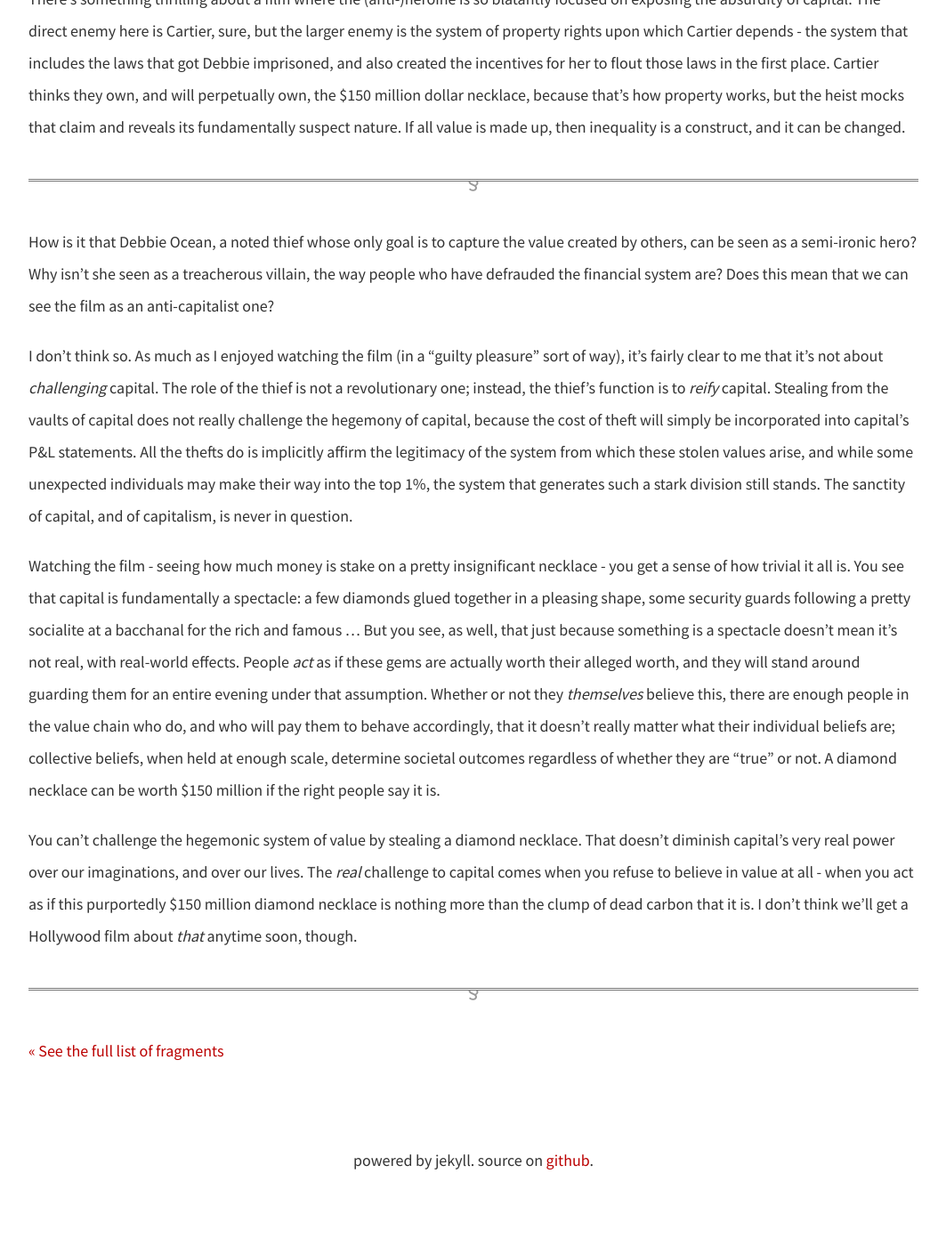
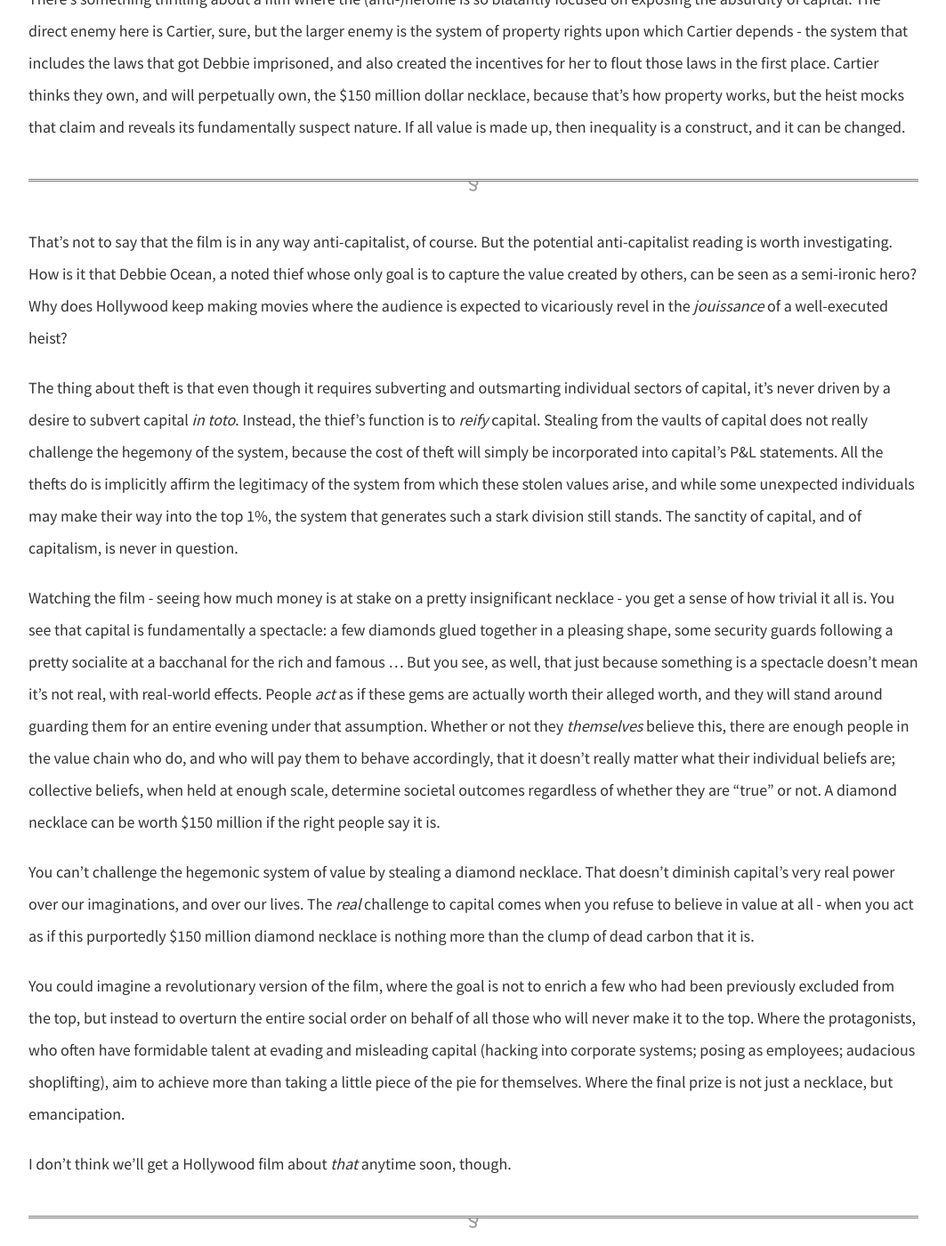
Before and after one commit to dellsystem/dellsystem.github.io, a Jekyll site: the page built from _posts/2019-1-23-fragments-23.md, in a window 1280 px wide and 1400 px high, scrolled down 2501 px. Shown: the whole window at 89% size, without its empty margins (108-1171 px from the left). Built offline with Jekyll 4.4.1, drawn with Linux system fonts in a browser that asks for light colours; before the commit the page ends 3840 px from its top, so only the background shows below that; some of the changed text lies outside the part shown.

Commit message:
Update fragments-23
Typo fixes, better wording + ideas

```diff
--- a/_posts/2019-1-23-fragments-23.md
+++ b/_posts/2019-1-23-fragments-23.md
@@ -1,12 +1,12 @@
 ---
-title: "A review of Ocean's Eight"
+title: "Can a heist be revolutionary? On Ocean's Eight"
 layout: fragment
 description: "What makes a diamond necklace worth $150 million? Why does everyone act as if it is worth anything at all?"
 ---
 
 [Ocean's Eight](https://en.wikipedia.org/wiki/Ocean%27s_8) is a tale about the symbolic power of capital. And it's a tragic one, because that power is never challenged. Heist films are never about _vanquishing_ power, even if the arbitrary nature of that power is made apparent through the plot; instead, the driving aim is to circumvent it, by finding loopholes that can be exploited for personal gain.
 
-Exhibit A: a 6-pound diamond necklace owned by Cartier, and said to be worth $150 million. Why is it worth $150 million? Whence came this valuation? The source of this number is never really explained, but perhaps it doesn't have to be, because we the viewers take that sort of thing for granted, these days. Maybe it was purchased for that amount, or maybe someone inspected it and estimated its worth based on the quality of the diamonds, but ultimately, it doesn't really matter; the logical reasoning behind the necklace's worth never needs to be established. It's enough that some Cartier executive declares the necklace's worth in hushed tones for it to be _deemed_ worth that much. Some things are just worth $150 million by fiat, if you have enough institutional backing to make your declaration seem authoritative.
+Exhibit A: a 6-pound diamond necklace owned by Cartier, and said to be worth $150 million. Why is it worth $150 million? Whence came this valuation? The source of this number is never really explained, but perhaps it doesn't have to be, because we the viewers take that sort of thing for granted these days. Maybe it was purchased for that amount, or maybe someone inspected it and estimated its worth based on the quality of the diamonds, but ultimately, it doesn't really matter; the logical reasoning behind the necklace's worth never needs to be established. It's enough that some Cartier executive declares the necklace's worth in hushed tones for it to be _deemed_ worth that much. Some things are just worth $150 million by fiat, if you have enough institutional backing to make your declaration seem authoritative.
 
 Exhibit B: A necklace that looks exactly identical to the one above, except the gems are cubic zirconium instead of diamonds. What's the difference? Well, for one, it's less cold than diamond, and thus probably more pleasant to wear. Functionally, they're equivalent. But the diamond necklace is worth nearly $150 million more than its cubic zirconium sibling. Why?
 
@@ -32,10 +32,14 @@ There's something thrilling about a film where the (anti-)heroine is so blatantl
 
 ***
 
-How is it that Debbie Ocean, a noted thief whose only goal is to capture the value created by others, can be seen as a semi-ironic hero? Why isn't she seen as a treacherous villain, the way people who have defrauded the financial system are? Does this mean that we can see the film as an anti-capitalist one?
+That's not to say that the film is in any way anti-capitalist, of course. But the potential anti-capitalist reading is worth investigating. How is it that Debbie Ocean, a noted thief whose only goal is to capture the value created by others, can be seen as a semi-ironic hero? Why does Hollywood keep making movies where the audience is expected to vicariously revel in the _jouissance_ of a well-executed heist?
 
-I don't think so. As much as I enjoyed watching the film (in a "guilty pleasure" sort of way), it's fairly clear to me that it's not about _challenging_ capital. The role of the thief is not a revolutionary one; instead, the thief's function is to _reify_ capital. Stealing from the vaults of capital does not really challenge the hegemony of capital, because the cost of theft will simply be incorporated into capital's P&L statements. All the thefts do is implicitly affirm the legitimacy of the system from which these stolen values arise, and while some unexpected individuals may make their way into the top 1%, the system that generates such a stark division still stands. The sanctity of capital, and of capitalism, is never in question.
+The thing about theft is that even though it requires subverting and outsmarting individual sectors of capital, it's never driven by a desire to subvert capital _in toto_. Instead, the thief's function is to _reify_ capital. Stealing from the vaults of capital does not really challenge the hegemony of the system, because the cost of theft will simply be incorporated into capital's P&L statements. All the thefts do is implicitly affirm the legitimacy of the system from which these stolen values arise, and while some unexpected individuals may make their way into the top 1%, the system that generates such a stark division still stands. The sanctity of capital, and of capitalism, is never in question.
 
-Watching the film - seeing how much money is stake on a pretty insignificant necklace - you get a sense of how trivial it all is. You see that capital is fundamentally a spectacle: a few diamonds glued together in a pleasing shape, some security guards following a pretty socialite at a bacchanal for the rich and famous ... But you see, as well, that just because something is a spectacle doesn't mean it's not real, with real-world effects. People _act_ as if these gems are actually worth their alleged worth, and they will stand around guarding them for an entire evening under that assumption. Whether or not they _themselves_ believe this, there are enough people in the value chain who do, and who will pay them to behave accordingly, that it doesn't really matter what their individual beliefs are; collective beliefs, when held at enough scale, determine societal outcomes regardless of whether they are "true" or not. A diamond necklace can be worth $150 million if the right people say it is.
+Watching the film - seeing how much money is at stake on a pretty insignificant necklace - you get a sense of how trivial it all is. You see that capital is fundamentally a spectacle: a few diamonds glued together in a pleasing shape, some security guards following a pretty socialite at a bacchanal for the rich and famous ... But you see, as well, that just because something is a spectacle doesn't mean it's not real, with real-world effects. People _act_ as if these gems are actually worth their alleged worth, and they will stand around guarding them for an entire evening under that assumption. Whether or not they _themselves_ believe this, there are enough people in the value chain who do, and who will pay them to behave accordingly, that it doesn't really matter what their individual beliefs are; collective beliefs, when held at enough scale, determine societal outcomes regardless of whether they are "true" or not. A diamond necklace can be worth $150 million if the right people say it is.
 
-You can't challenge the hegemonic system of value by stealing a diamond necklace. That doesn't diminish capital's very real power over our imaginations, and over our lives. The _real_ challenge to capital comes when you refuse to believe in value at all - when you act as if this purportedly $150 million diamond necklace is nothing more than the clump of dead carbon that it is. I don't think we'll get a Hollywood film about _that_ anytime soon, though.
+You can't challenge the hegemonic system of value by stealing a diamond necklace. That doesn't diminish capital's very real power over our imaginations, and over our lives. The _real_ challenge to capital comes when you refuse to believe in value at all - when you act as if this purportedly $150 million diamond necklace is nothing more than the clump of dead carbon that it is.
+
+You could imagine a revolutionary version of the film, where the goal is not to enrich a few who had been previously excluded from the top, but instead to overturn the entire social order on behalf of all those who will never make it to the top. Where the protagonists, who often have formidable talent at evading and misleading capital (hacking into corporate systems; posing as employees; audacious shoplifting), aim to achieve more than taking a little piece of the pie for themselves. Where the final prize is not just a necklace, but emancipation.
+
+I don't think we'll get a Hollywood film about _that_ anytime soon, though.
```
